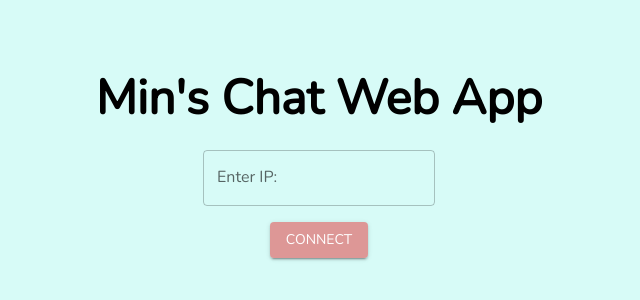
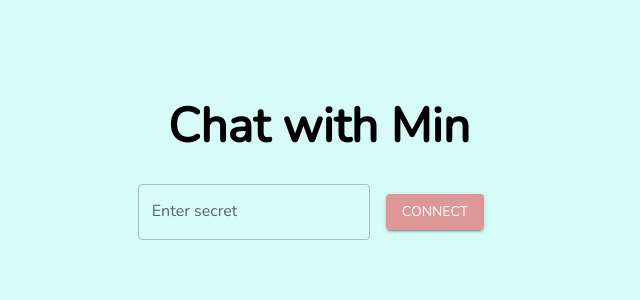
Before and after one commit to kk-min/chat-application-web, a React (Create React App) app in the folder chat_web/: page / in a window 1280 px wide. Shown: the part 240-540 px from the top of the page, without its empty margins (321-961 px from the left). Built offline with nearby package versions, Linux system fonts and the light colour scheme.

Commit message:
Implemented login functionality, secretFail page, ChatScreen (In Progress)

```diff
--- a/chat_web/package.json
+++ b/chat_web/package.json
@@ -10,6 +10,7 @@
     "@testing-library/jest-dom": "^5.16.4",
     "@testing-library/react": "^13.3.0",
     "@testing-library/user-event": "^13.5.0",
+    "firebase": "^9.9.2",
     "react": "^18.2.0",
     "react-dom": "^18.2.0",
     "react-router-dom": "^6.3.0",
--- /dev/null
+++ b/chat_web/src/components/ChatBox.jsx
@@ -0,0 +1,34 @@
+import React from "react";
+import { TextField, Grid, Button, Box } from "@mui/material";
+
+export default function ChatBox(props) {
+  return (
+    <Grid container direction="row" xs={12} alignItems="flex-end">
+      <Grid item sx={{ padding: 2, paddingRight: 0 }} xs={11}>
+        <TextField
+          id="chatBox"
+          multiline
+          fullWidth
+          maxRows={90}
+          value={props.currentText}
+          onChange={props.handleChatBoxChange}
+          variant="filled"
+          onKeyDown={props.handleEnter}
+          sx={{ fontSize: 50 }}
+        ></TextField>
+      </Grid>
+      <Grid
+        item
+        container
+        alignItems="center"
+        justifyContent="center"
+        sx={{ padding: 1, mb: 2, paddingLeft: 0 }}
+        xs={1}
+      >
+        <Button variant="contained" size="large">
+          Send
+        </Button>
+      </Grid>
+    </Grid>
+  );
+}
--- /dev/null
+++ b/chat_web/src/components/LoginMenu.jsx
@@ -0,0 +1,62 @@
+import React, { useState } from "react";
+import { TextField, Button, Grid, Typography, Box } from "@mui/material";
+import { auth } from "../firebase";
+import { signInWithEmailAndPassword } from "firebase/auth";
+import { useNavigate } from "react-router-dom";
+
+export default function LoginMenu(props) {
+  const [secret, setSecret] = useState("");
+  const navigate = useNavigate();
+
+  const submitSecret = (secret) => {
+    props.setLoading(true);
+    setTimeout(() => {
+      signInWithEmailAndPassword(auth, "chatwithmink@gmail.com", secret)
+        .then((userCredential) => {
+          console.log("Signed in!");
+          // Signed in
+          props.setLoading(false);
+          const user = userCredential.user;
+          navigate("/chat");
+        })
+        .catch((error) => {
+          console.log("Connection failed!");
+          props.setLoading(false);
+          props.setConnectionFailed(true);
+          const errorCode = error.code;
+          const errorMessage = error.message;
+        });
+    }, 2000);
+  };
+
+  return (
+    <Box container>
+      <Typography
+        id="title"
+        variant="h3"
+        sx={{ padding: 3, fontWeight: "bold" }}
+      >
+        Chat with Min
+      </Typography>
+      <Box
+        sx={{ display: "flex", alignItems: "center", justifyContent: "center" }}
+      >
+        <TextField
+          label="Enter secret"
+          type="search"
+          onChange={(event) => {
+            setSecret(event.target.value);
+          }}
+        ></TextField>
+        <Button
+          sx={{ margin: 2 }}
+          color="primary"
+          variant="contained"
+          onClick={() => submitSecret(secret)}
+        >
+          Connect
+        </Button>
+      </Box>
+    </Box>
+  );
+}
--- /dev/null
+++ b/chat_web/src/components/SecretFail.jsx
@@ -0,0 +1,22 @@
+import React, { useState } from "react";
+import { Box, Button, Typography } from "@mui/material";
+
+export default function SecretFail(props) {
+  return (
+    <Box container>
+      <Typography variant="h4" sx={{ fontWeight: "bold" }}>
+        You do not know the secret!
+      </Typography>
+      <Button
+        sx={{ margin: 2 }}
+        color="primary"
+        variant="contained"
+        onClick={() => {
+          props.setConnectionFailed(false);
+        }}
+      >
+        Return
+      </Button>
+    </Box>
+  );
+}
--- a/chat_web/src/firebase.js
+++ b/chat_web/src/firebase.js
@@ -1,5 +1,11 @@
 import { initializeApp } from "firebase/app";
 import { getFirestore } from "firebase/firestore";
+import {
+  getAuth,
+  signInWithEmailAndPassword,
+  setPersistence,
+  browserSessionPersistence,
+} from "firebase/auth";
 
 // Firebase configuration:
 const firebaseConfig = {
@@ -19,5 +25,13 @@ const firebaseConfig = {
 // Initialize Firebase
 const app = initializeApp(firebaseConfig);
 const db = getFirestore(app);
+const auth = getAuth();
+setPersistence(auth, browserSessionPersistence)
+  .then(() => {})
+  .catch((error) => {
+    // Handle Errors here.
+    const errorCode = error.code;
+    const errorMessage = error.message;
+  });
 
-export { db };
+export { db, auth };
--- a/chat_web/src/pages/ChatScreen.jsx
+++ b/chat_web/src/pages/ChatScreen.jsx
@@ -1,32 +1,63 @@
-import React, { useState } from "react";
-import { TextField, Grid } from "@mui/material";
+import React, { useState, useEffect } from "react";
+import { TextField, Grid, Button } from "@mui/material";
+import { auth } from "../firebase";
+import { onAuthStateChanged } from "firebase/auth";
+import ChatBox from "../components/ChatBox";
 
 const handleEnter = (event) => {
-	console.log("In handleEnter");
   if (event.key == "Enter" && event.shiftKey) {
     console.log("Detected Shift+Enter key");
   } else if (event.key == "Enter") {
     console.log("Detected Enter key");
+    event.preventDefault();
   }
 };
 
 export default function ChatScreen() {
-	const [value, setValue] = React.useState("");
+  const [currentText, setCurrentText] = React.useState("");
+  const [loggedIn, setLoggedIn] = React.useState(false);
+
+  useEffect(() => {
+    onAuthStateChanged(auth, (user) => {
+      if (user) {
+        // User is signed in, see docs for a list of available properties
+        // https://firebase.google.com/docs/reference/js/firebase.User
+        console.log("User is signed in!");
+        console.log(user);
+        setLoggedIn(true);
+      } else {
+        // User is signed out
+        console.log("Not signed in!");
+        setLoggedIn(false);
+      }
+    });
+  }, []);
 
   const handleChatBoxChange = (event) => {
-		setValue(event.target.value);
+    setCurrentText(event.target.value);
   };
-	return (
-		<Grid container>
-			<TextField
-				id='chatBox'
-				multiline
-				maxRows={90}
-				value={value}
-				onChange={handleChatBoxChange}
-				variant='filled'
-				onKeyDown={handleEnter}
-			></TextField>
+
+  return loggedIn ? (
+    <Grid
+      container
+      spacing={0}
+      sx={{ minHeight: "100vh", bgcolor: "background.default" }}
+    >
+      <ChatBox
+        currentText={currentText}
+        handleChatBoxChange={handleChatBoxChange}
+        handleEnter={handleEnter}
+      />
+    </Grid>
+  ) : (
+    <Grid
+      container
+      spacing={0}
+      sx={{ minHeight: "100vh", bgcolor: "background.default" }}
+    >
+      {setTimeout(() => {
+        return <h1>Nice try</h1>;
+      }, 5000)}
     </Grid>
   );
 }
--- a/chat_web/src/pages/Home.jsx
+++ b/chat_web/src/pages/Home.jsx
@@ -1,40 +1,31 @@
 import React, { useState } from "react";
 import { TextField, Button, Grid, Typography } from "@mui/material";
-const connectToIP = (ip) => {};
+import LoginMenu from "../components/LoginMenu";
+import CircularProgress from "@mui/material/CircularProgress";
+import ConnectionFailed from "../components/SecretFail";
 
 export default function Home() {
-	const [targetIP, setTargetIP] = useState();
+  const [loading, setLoading] = useState(false);
+  const [connectionFailed, setConnectionFailed] = useState(false);
   return (
     <Grid
       container
       spacing={0}
-			direction='column'
-			alignItems='center'
-			justifyContent='center'
+      direction="column"
+      alignItems="center"
+      justifyContent="center"
       sx={{ minHeight: "100vh", bgcolor: "background.default" }}
     >
-			<Typography
-				id='title'
-				variant='h3'
-				sx={{ padding: 3, fontWeight: "bold" }}
-			>
-				Min's Chat Web App
-			</Typography>
-			<TextField
-				label='Enter IP:'
-				type='search'
-				onChange={(event) => {
-					setTargetIP(event.target.value);
-				}}
-			></TextField>
-			<Button
-				sx={{ margin: 2 }}
-				color='primary'
-				variant='contained'
-				onAction={connectToIP(targetIP)}
-			>
-				Connect
-			</Button>
+      {connectionFailed ? (
+        <ConnectionFailed setConnectionFailed={setConnectionFailed} />
+      ) : loading ? (
+        <CircularProgress size={60} />
+      ) : (
+        <LoginMenu
+          setLoading={setLoading}
+          setConnectionFailed={setConnectionFailed}
+        />
+      )}
     </Grid>
   );
 }
--- /dev/null
+++ b/package.json
@@ -0,0 +1,5 @@
+{
+  "dependencies": {
+    "firebase": "^9.9.2"
+  }
+}
```
Also changed, not shown: chat_web/src/App.js (+4 -5 lines), 2 other files (tests, documents, lock files or other folders). Lines whose indentation alone changed are shown as unchanged.
